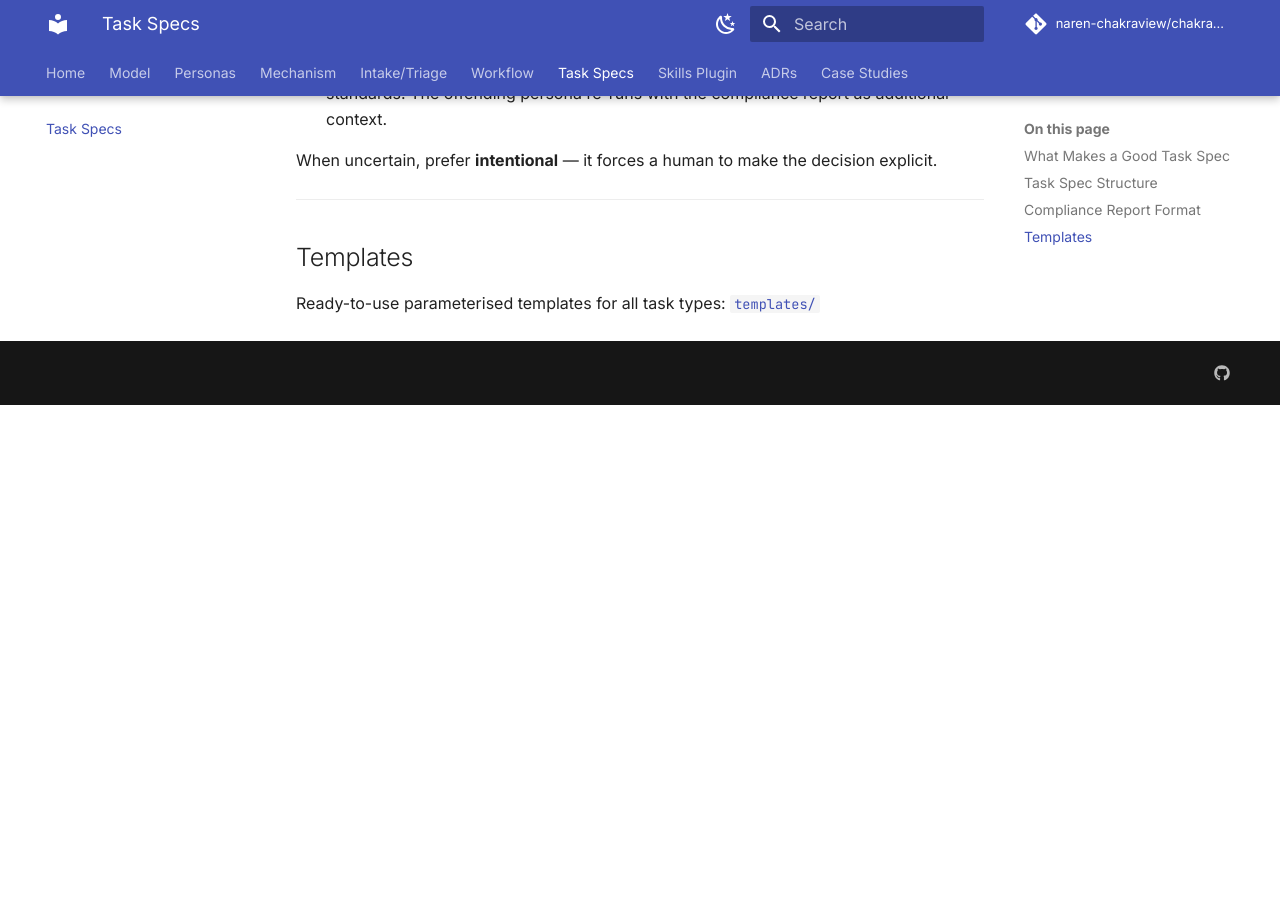
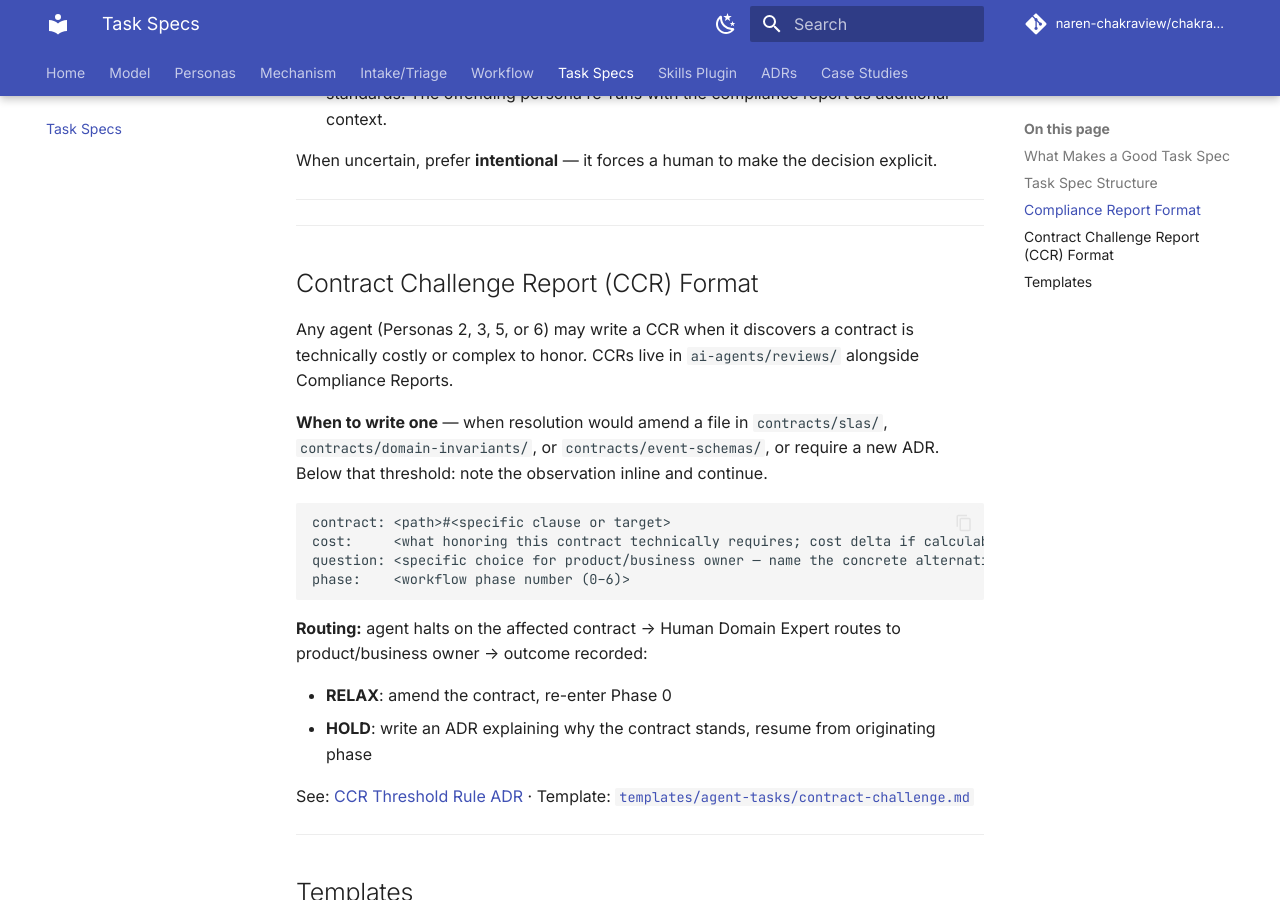
Before and after one commit to naren-chakraview/chakraview-ai-dev-model, an MkDocs documentation site: the page built from docs/task-specs/index.md, in a window 1280 px wide and 900 px high, scrolled down 2158 px. Built offline with MkDocs 1.6.1 and Material for MkDocs 9.7.7, drawn with Linux system fonts in a browser that asks for light colours; comment, search, counter and statistics services are not loaded; before the commit the page ends 2563 px from its top, so only the background shows below that.

Commit message:
docs: wire CCR into personas map, intake arc, task-specs, contracts diagram, meta-workflow, and README

````diff
--- a/docs/task-specs/index.md
+++ b/docs/task-specs/index.md
@@ -94,6 +94,30 @@ When uncertain, prefer **intentional** — it forces a human to make the decisio
 
 ---
 
+---
+
+## Contract Challenge Report (CCR) Format
+
+Any agent (Personas 2, 3, 5, or 6) may write a CCR when it discovers a contract is technically costly or complex to honor. CCRs live in `ai-agents/reviews/` alongside Compliance Reports.
+
+**When to write one** — when resolution would amend a file in `contracts/slas/`, `contracts/domain-invariants/`, or `contracts/event-schemas/`, or require a new ADR. Below that threshold: note the observation inline and continue.
+
+```
+contract: <path>#<specific clause or target>
+cost:     <what honoring this contract technically requires; cost delta if calculable>
+question: <specific choice for product/business owner — name the concrete alternative>
+phase:    <workflow phase number (0–6)>
+```
+
+**Routing:** agent halts on the affected contract → Human Domain Expert routes to product/business owner → outcome recorded:
+
+- **RELAX**: amend the contract, re-enter Phase 0
+- **HOLD**: write an ADR explaining why the contract stands, resume from originating phase
+
+See: [CCR Threshold Rule ADR](../adrs/adr-ccr-threshold.md) · Template: [`templates/agent-tasks/contract-challenge.md`](../templates/)
+
+---
+
 ## Templates
 
 Ready-to-use parameterised templates for all task types: [`templates/`](../templates/)
````
Also changed, not shown: README.md (+4 -2 lines), docs/intake/index.md (+1 -0 lines), docs/mechanism/contracts.md (+4 -0 lines), docs/personas/index.md (+3 -0 lines), skills/source/meta-workflow.md (+1 -0 lines).
